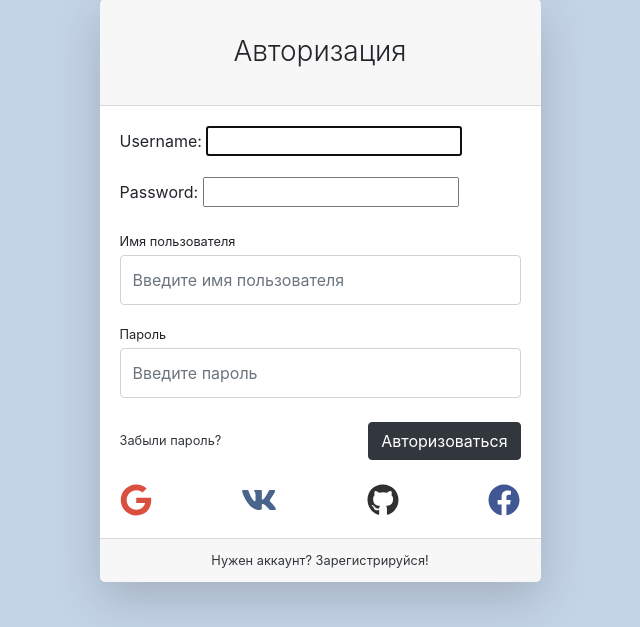
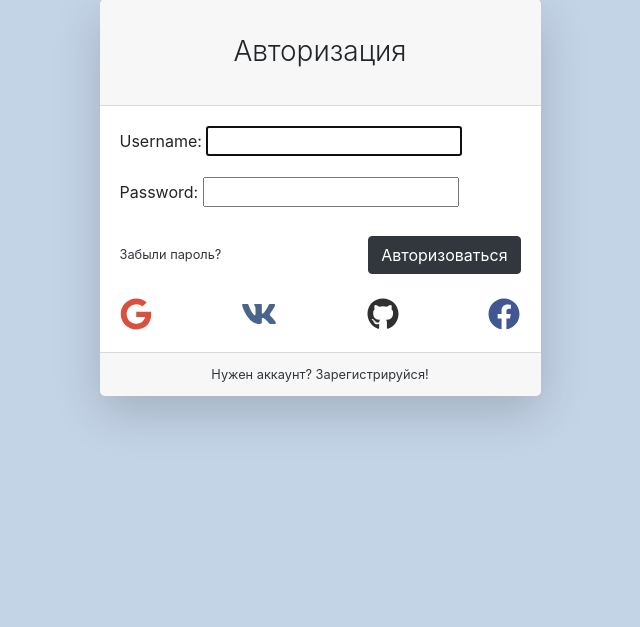
Before and after one commit to viktorpluzhnikov/Django-Shop, a Django app: page /users/login/ in a window 1280 px wide. Shown: the part 173-800 px from the top of the page, without its empty margins (320-960 px from the left). Run offline with Django 4.2, Linux system fonts and the light colour scheme; some libraries are stand-ins or nearby versions.

Commit message:
added logic for login process

```diff
--- a/users/templates/users/login.html
+++ b/users/templates/users/login.html
@@ -16,18 +16,10 @@
                             <div class="card-header"><h3 class="text-center font-weight-light my-4">Авторизация</h3>
                             </div>
                             <div class="card-body">
-                                <form>
+                                <form method="post" action="{% url 'users:login' %}">
+                                    {% csrf_token %}
                                     {{ form.as_p }}
-                                    <div class="form-group">
-                                        <label class="small mb-1" for="inputEmailAddress">Имя пользователя</label>
-                                        <input class="form-control py-4" id="inputEmailAddress" type="email"
-                                               placeholder="Введите имя пользователя"/>
-                                    </div>
-                                    <div class="form-group">
-                                        <label class="small mb-1" for="inputPassword">Пароль</label>
-                                        <input class="form-control py-4" id="inputPassword" type="password"
-                                               placeholder="Введите пароль"/>
-                                    </div>
+
                                     <div class="form-group d-flex align-items-center justify-content-between mt-4 mb-0">
                                         <a class="small" href="#">Забыли пароль?</a>
                                         <input class="btn btn-primary" type="submit" value="Авторизоваться">
--- a/users/views.py
+++ b/users/views.py
@@ -1,10 +1,22 @@
-from django.shortcuts import render
+from django.shortcuts import render, HttpResponseRedirect
+from django.contrib import auth
+from django.urls import reverse
 
 from users.forms import UserLoginForm
 
 
 def login(request):
-    form = UserLoginForm()
+    if request.method == 'POST':
+        form = UserLoginForm(data=request.POST)
+        if form.is_valid():
+            username = request.POST['username']
+            password = request.POST['password']
+            user = auth.authenticate(username=username, password=password)
+            if user and user.is_active:
+                auth.login(request, user)
+                return HttpResponseRedirect(reverse('index'))
+    else:
+        form = UserLoginForm()
     context = {'title': 'GeekShop - Авторизация', 'form': form}
     return render(request, 'users/login.html', context)
 
```
